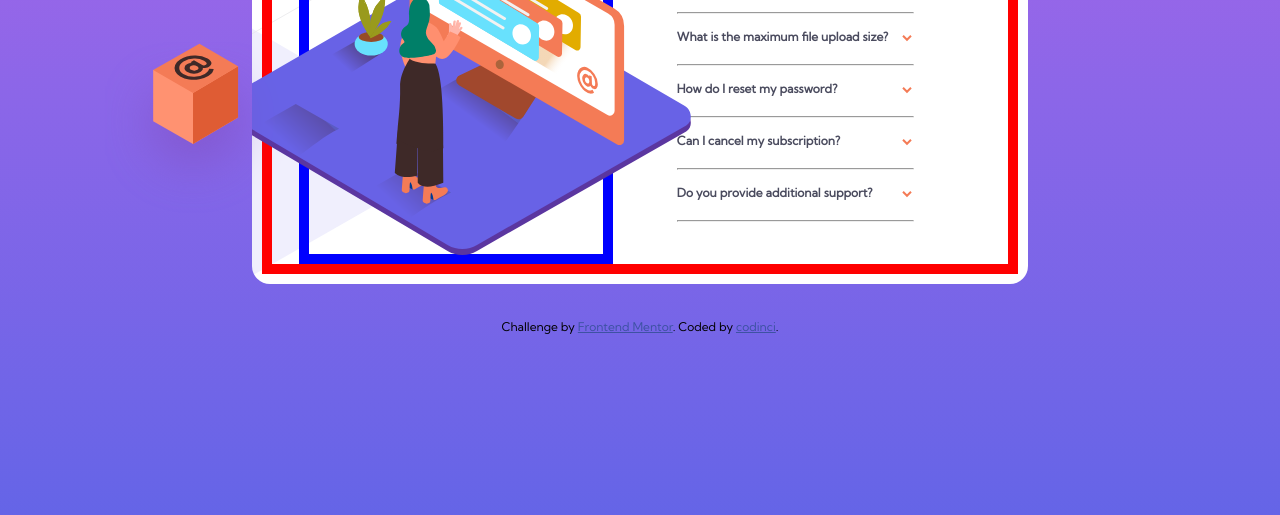
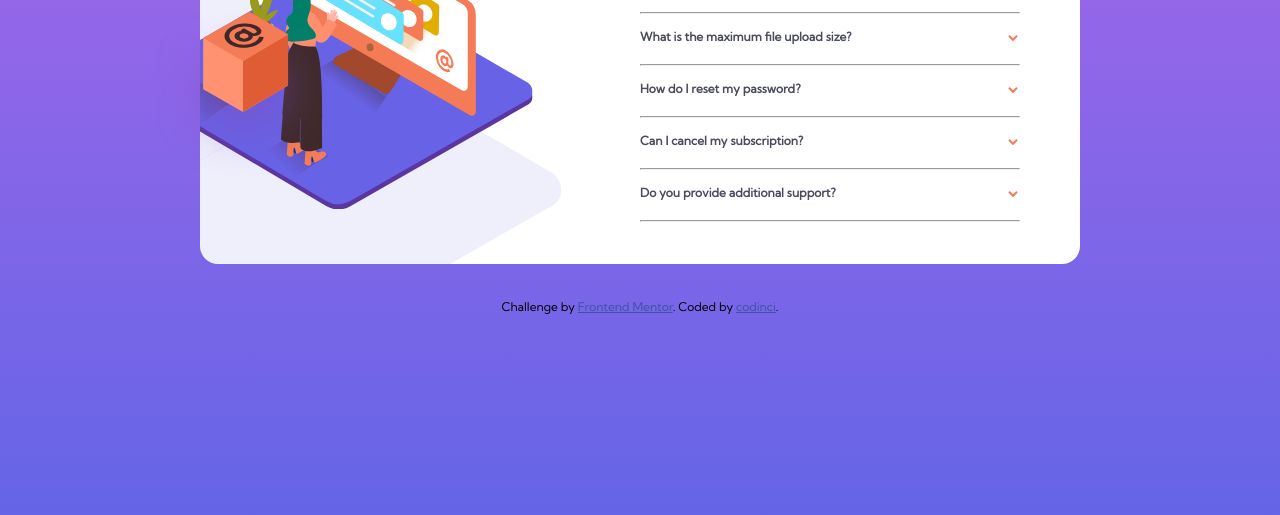
Before and after one commit to codinci/FrontendChallenges, a plain HTML site: page faq-accordion-card-main/index.html in a window 1280 px wide. Shown: the part 285-800 px from the top of the page. Drawn offline with Linux system fonts and the light colour scheme.

Commit message:
complete desktop design

```diff
--- a/faq-accordion-card-main/styles.css
+++ b/faq-accordion-card-main/styles.css
@@ -50,15 +50,15 @@ main {
 	align-items: center;
 	background-image: url('./images/bg-pattern-desktop.svg');
 	background-repeat: no-repeat;
-	background-size: 100%;
-	background-position-x: -580px;
-	background-position-y: -250px;
+	background-size: 90%;
+	background-position-x: -430px;
+	background-position-y: -245px;
 	margin: 0%;
 	overflow: hidden;
 }
 
 article {
-	width: 40%;
+	width: 420px;
 	max-height: max-content;
 	height: 100%;
 	padding: 1rem;
@@ -93,11 +93,11 @@ p {
 hr {
 	color: var(--color-light-grayish-blue);
 	margin: 1.5rem 0;
-	width: 80%;
+	width: 90%;
 }
 
 section {
-	width: 80%;
+	width: 90%;
 }
 
 footer {
@@ -106,7 +106,6 @@ footer {
 }
 
 .card {
-	border: 1rem red solid;
 	max-width: 960px;
 	display: flex;
 	justify-content: space-around;
@@ -115,22 +114,21 @@ footer {
 }
 
 .card__image {
-	border: 1rem blue solid;
-	width: 40%;
+	width: 420px;
 }
 
 .card__image-main {
-  transform: scale(.75, .75) rotate(5);
+  transform: scale(.85, .85);
   position: relative;
-  top: 4px;
-  left: -90px;
+  top: -15px;
+  left: -110px;
 }
 
 .card__image-overlay {
   position: absolute;
   transform: scale(.95, .95);
-  top: 322px;
-  left: 100px;
+  top: 290px;
+  left: 150px;
   z-index: 99;
   overflow: visible;
 }
```
